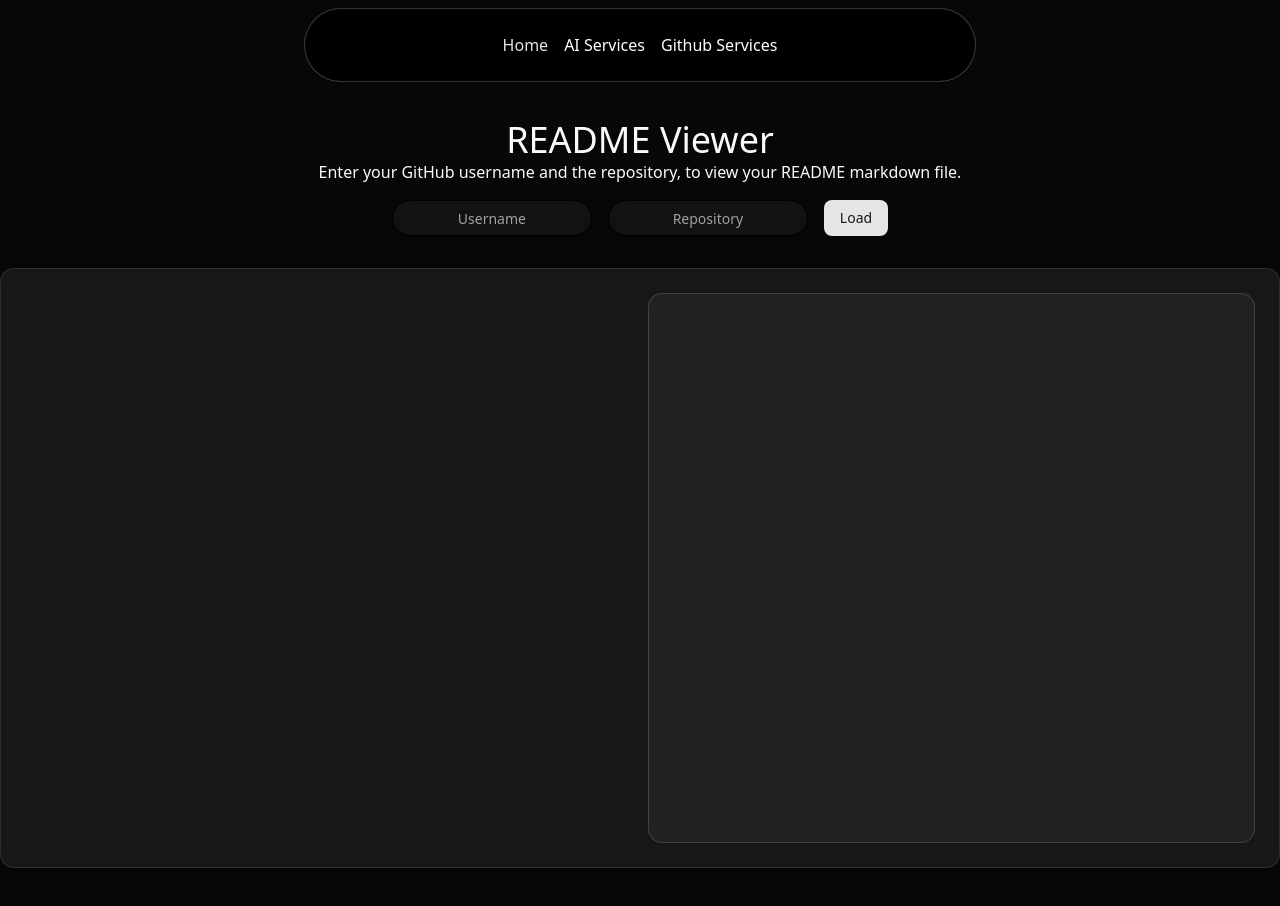
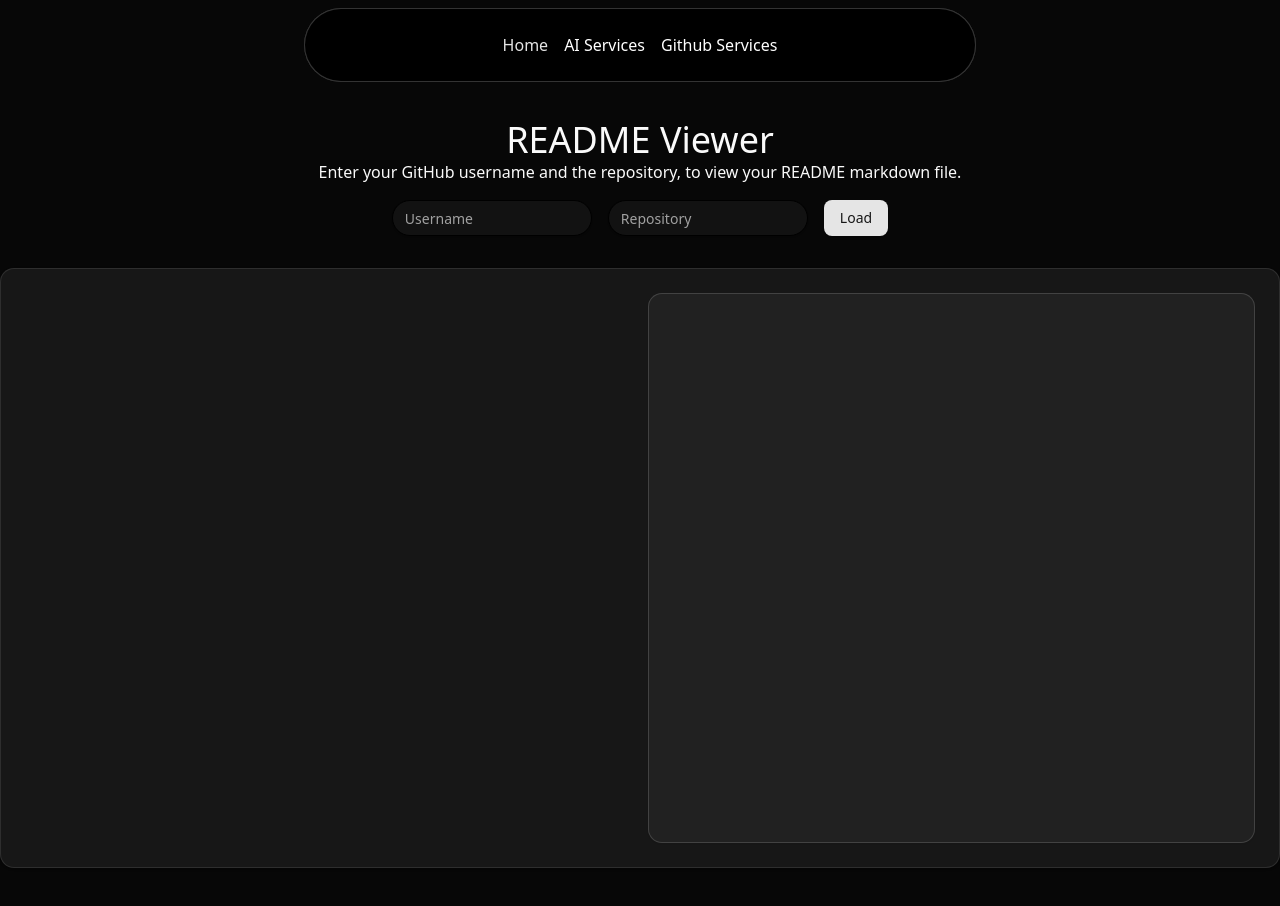
Before and after one commit to CMPT-276-SUMMER-2025/final-project-15-mountains, a Next.js app in the folder src/: page /readme_viewer in a window 1280 px wide. Shown: the top 906 px of the page. Built offline with nearby package versions, Linux system fonts and the light colour scheme.

Commit message:
syntax error fixes

```diff
--- a/src/app/readme_viewer/page.js
+++ b/src/app/readme_viewer/page.js
@@ -6,10 +6,11 @@ import { Input } from "@/components/ui/input";
 import { Alert, AlertTitle, AlertDescription } from "@/components/ui/alert";
 import { useEffect, useState } from "react";
 import ReactMarkdown from "react-markdown"
-import rehypeRaw from 'rehype-raw'
+import rehypeRaw from 'rehype-raw';
+import remarkGfm from 'remark-gfm';
 import { Textarea } from "@/components/ui/textarea";
 
-export default function page() {
+export default function Page() {
     const [markdown,setMarkdown] = useState();
     const [Username,setUsername] = useState();
     const [Repo,setRepo] = useState();
@@ -78,8 +79,8 @@ export default function page() {
 
                 {/* Input Section */}
                 <div className="flex grid-cols-3 gap-4 justify-center py-4">
-                    <Input className="border-black border-1 rounded-full text-center w-50" id="Username" placeholder="Username" onChange={(e) => setUsername(e.target.value)}></Input>
-                    <Input className="border-black border-1 rounded-full text-center w-50" id="Repository" placeholder="Repository" onChange={(e) => setRepo(e.target.value)}></Input>
+                    <Input className="border-black border-1 rounded-full w-50" id="Username" placeholder="Username" onChange={(e) => setUsername(e.target.value)}></Input>
+                    <Input className="border-black border-1 rounded-full w-50" id="Repository" placeholder="Repository" onChange={(e) => setRepo(e.target.value)}></Input>
                     <Button className="hover:cursor-pointer" onClick={fetchMarkdown}>Load</Button>
                 </div>
             </div>
@@ -94,7 +95,7 @@ export default function page() {
                 {/* The Left side of the Card */}
                 <div className="w-1/2 flex flex-col">
                     <div className="flex-1 h-full p-4 rounded-xl overflow-auto">
-                    <ReactMarkdown rehypePlugins={[rehypeRaw]}>{markdown}</ReactMarkdown>
+                    <ReactMarkdown rehypePlugins={[rehypeRaw]} remarkPlugins={remarkGfm}>{markdown}</ReactMarkdown>
                     </div>
                 </div>
 
--- a/src/package.json
+++ b/src/package.json
@@ -26,6 +26,7 @@
     "rehype": "^13.0.2",
     "rehype-raw": "^7.0.0",
     "remark-gemoji": "^8.0.0",
+    "remark-gfm": "^4.0.1",
     "tailwind-merge": "^3.3.1"
   },
   "devDependencies": {
```
Also changed, not shown: 1 other file (tests, documents, lock files or other folders).
